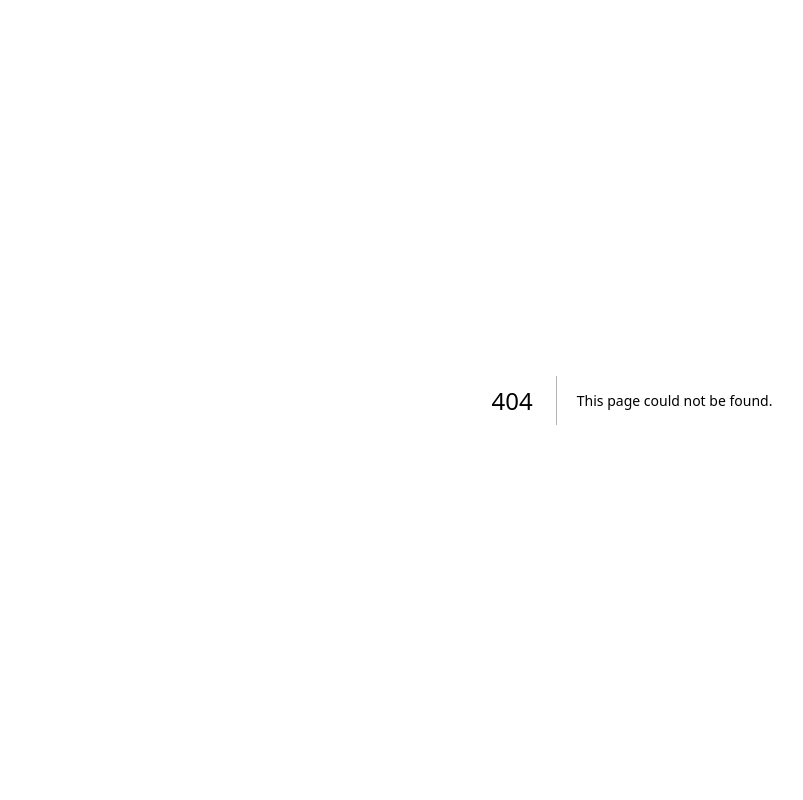
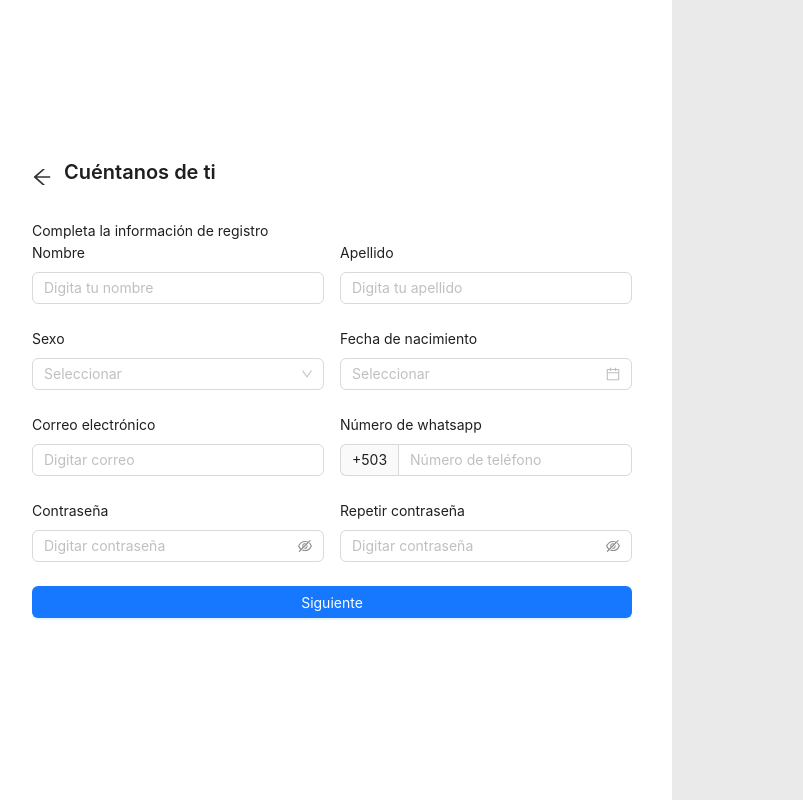
Before and after one commit to argd14/bxfl_fe, a Next.js app: page /register in a window 1280 px wide. Before the commit this address had no page. Shown: the whole page, without its empty margins (8-811 px from the left). Built offline with nearby package versions, Linux system fonts and the light colour scheme.

Commit message:
register screen and styles

```diff
--- /dev/null
+++ b/app/register/page.tsx
@@ -0,0 +1,103 @@
+'use client'
+
+import { Form, Input, Button, DatePicker, Select, Typography, Row, Col } from 'antd'
+import styles from './register.module.css'
+import { ArrowLeftOutlined } from '@ant-design/icons'
+import { useRouter } from 'next/navigation';
+const { Title, Text } = Typography
+const { Option } = Select
+
+
+const Register = () => {
+    const router = useRouter()
+
+    const onFinish = (values: any) => {
+        console.log('Form values:', values)
+    }
+
+
+    const handleBack = () => {
+        router.back()
+    }
+    return (
+        <div className={styles.container}>
+            <div className={styles.formSection}>
+                <div className={styles.formWrapper}>
+                    <div className={styles.header}>
+                        <ArrowLeftOutlined onClick={handleBack} className={styles.backIcon} />
+                        <Title level={4}>Cuéntanos de ti</Title>
+                    </div>
+                    <Text>Completa la información de registro</Text>
+
+                    <Form layout="vertical" onFinish={onFinish} className={styles.form}>
+                        <Row gutter={16}>
+                            <Col xs={24} md={12}>
+                                <Form.Item label="Nombre" name="nombre" rules={[{ required: false }]}>
+                                    <Input placeholder="Digita tu nombre" />
+                                </Form.Item>
+                            </Col>
+                            <Col xs={24} md={12}>
+                                <Form.Item label="Apellido" name="apellido" rules={[{ required: false }]}>
+                                    <Input placeholder="Digita tu apellido" />
+                                </Form.Item>
+                            </Col>
+                        </Row>
+
+                        <Row gutter={16}>
+                            <Col xs={24} md={12}>
+                                <Form.Item label="Sexo" name="sexo" rules={[{ required: false }]}>
+                                    <Select placeholder="Seleccionar">
+                                        <Option value="masculino">Masculino</Option>
+                                        <Option value="femenino">Femenino</Option>
+                                        <Option value="otro">Otro</Option>
+                                    </Select>
+                                </Form.Item>
+                            </Col>
+                            <Col xs={24} md={12}>
+                                <Form.Item label="Fecha de nacimiento" name="fechaNacimiento" rules={[{ required: false }]}>
+                                    <DatePicker style={{ width: '100%' }} placeholder="Seleccionar" />
+                                </Form.Item>
+                            </Col>
+                        </Row>
+
+                        <Row gutter={16}>
+                            <Col xs={24} md={12}>
+                                <Form.Item label="Correo electrónico" name="correo" rules={[{ required: false, type: 'email' }]}>
+                                    <Input placeholder="Digitar correo" />
+                                </Form.Item>
+                            </Col>
+                            <Col xs={24} md={12}>
+                                <Form.Item label="Número de whatsapp" name="whatsapp" rules={[{ required: false }]}>
+                                    <Input addonBefore="+503" placeholder="Número de teléfono" />
+                                </Form.Item>
+                            </Col>
+                        </Row>
+
+                        <Row gutter={16}>
+                            <Col xs={24} md={12}>
+                                <Form.Item label="Contraseña" name="password" rules={[{ required: false }]}>
+                                    <Input.Password placeholder="Digitar contraseña" />
+                                </Form.Item>
+                            </Col>
+                            <Col xs={24} md={12}>
+                                <Form.Item label="Repetir contraseña" name="confirmPassword" rules={[{ required: false }]}>
+                                    <Input.Password placeholder="Digitar contraseña" />
+                                </Form.Item>
+                            </Col>
+                        </Row>
+
+                        <Form.Item>
+                            <Button type="primary" htmlType="submit" block>
+                                Siguiente
+                            </Button>
+                        </Form.Item>
+                    </Form>
+                </div>
+            </div>
+
+            <div className={styles.blankSection}></div>
+        </div>
+    )
+}
+
+export default Register
--- /dev/null
+++ b/app/register/register.module.css
@@ -0,0 +1,58 @@
+
+.container {
+  display: flex;
+  min-height: 100vh;
+  background-color: #f5f5f5;
+  flex-direction: row;
+}
+
+.formSection {
+  flex: 1;
+  background-color: #fff;
+  display: flex;
+  justify-content: center;
+  align-items: center;
+  padding: 40px;
+}
+
+.formWrapper {
+  max-width: 600px;
+  width: 100%;
+}
+
+.blankSection {
+  flex: 1;
+  background-color: #eaeaea;
+}
+
+/* Responsive adjustments */
+@media (max-width: 768px) {
+  .container {
+    flex-direction: column;
+  }
+
+  .blankSection {
+    display: none;
+  }
+
+  .formSection {
+    padding: 20px;
+  }
+
+  .formWrapper {
+    max-width: 100%;
+  }
+}
+
+.header {
+  display: flex;
+  align-items: center;
+  gap: 12px;
+  margin-bottom: 24px;
+}
+
+.backIcon {
+  font-size: 20px;
+  cursor: pointer;
+  color: #333;
+}
```
